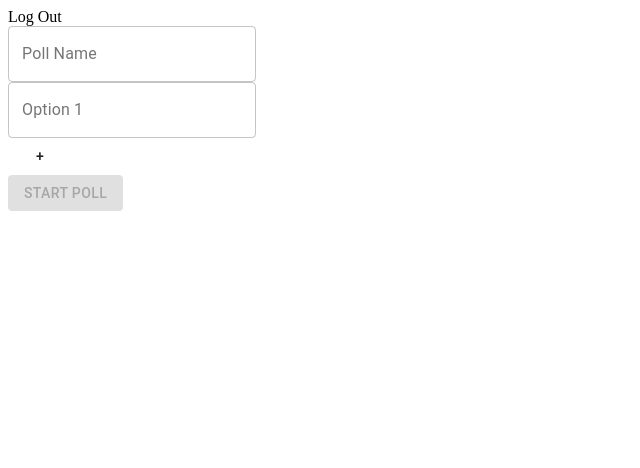
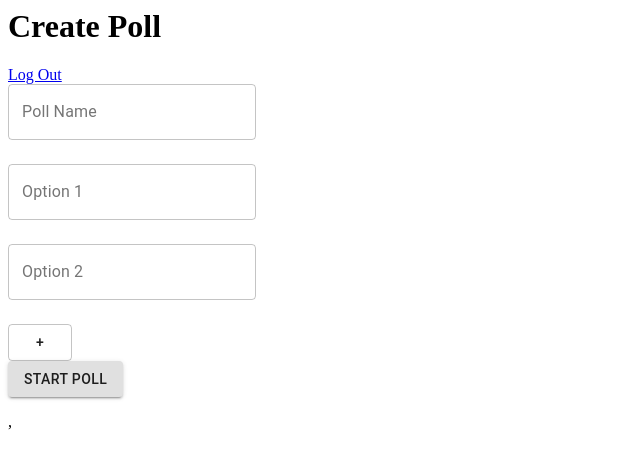
Before and after one commit to Axolotl-Rank-Choiced-Voting/pollr, a React app: page /landing in a window 1280 px wide. Shown: the top 468 px of the page, without its empty margins (0-640 px from the left). Built offline with nearby package versions, Linux system fonts and the light colour scheme.

Commit message:
Frontend commit
Co-authored-by: Michael <michaelweberjr@users.noreply.github.com>

```diff
--- a/client/App.jsx
+++ b/client/App.jsx
@@ -1,14 +1,19 @@
 import React from 'react';
+import { Route, Switch } from 'react-router-dom';
 import Login from './login.jsx';
 import Landing from './landing.jsx';
 
 const Url = '';
 
 export default function App() {
-  // conditional logic to determine which page to load
+  // switch tag to determine which page to load
   return (
-    <div>
-      <Landing />
-    </div>
+    <main>
+      <Switch>
+        <Route path="/" component={ Login } exact />
+        {/* <Route path="/landing" component={ Landing } exact /> */}
+        <Route path="/landing" render={(props) => <Landing value="test" />} exact />
+      </Switch>
+    </main>
   );
 }
--- a/client/index.jsx
+++ b/client/index.jsx
@@ -1,9 +1,12 @@
 import { render } from 'react-dom';
+import { BrowserRouter } from 'react-router-dom';
 import React from 'react';
 import App from './App.jsx';
 
 render(
     //<App socket={socket}/>,
-    <App />,
+    <BrowserRouter>
+      <App />,
+    </BrowserRouter>,
     document.getElementById('root')
 );
--- a/client/landing.jsx
+++ b/client/landing.jsx
@@ -1,8 +1,9 @@
-import React from 'react';
+import React, { useEffect } from 'react';
 import { useState } from 'react';
 import Button from '@material-ui/core/Button';
 import TextField from '@material-ui/core/TextField';
-import Link from '@material-ui/core/Link';
+import Box from '@material-ui/core/Box';
+import { Link } from 'react-router-dom';
 
 /*
 Landing page accessible only to logged in user
@@ -10,30 +11,64 @@ Contains poll creation options
 *Stretch Goal: view past poll history
 */
 
-export default function Landing() {
+export default function Landing(props) {
+  //console.log('props: ', props);
+  // poll title
   const [pollName, setPollName] = useState("");
-  // placeholder for poll option state
-  const [optionName, setOptionName] = useState("");
+  // total number of poll candidates
+  let [totalOptions, setTotalOptions] = useState(2);
+  // names of poll candidates
+  let [optionNames, setOptionNames] = useState(['Option 1', 'Option 2']);
 
-  // validate that at least two options have been filled out
+  // validate that at least two poll candidates exist
   function validateForm() {
-    //return totalOptions > 2;
+    return totalOptions >= 2;
   }
 
   function handleSubmit(event) {
     event.preventDefault();
   }
 
+  const optionsArray = [];
+
+  for (let i = 0; i < totalOptions; i += 1) {
+    let deleteIcon = totalOptions > 2 ? true : false;
+    optionsArray.push(
+      <Box mb={3}>
+        <div>
+          <TextField
+            key={[i]}
+            type="text"
+            onChange={(e) => {
+              optionNames[`${i}`] = e.target.value;
+              setOptionNames(optionNames);
+            }}
+            label={`Option ${i + 1}`}
+            variant="outlined"
+          />
+        </div>
+      </Box>
+    )
+  }
+
+  // websocket logic goes here?
+  // useEffect(() => {
+
+  // });
+
   return (
     <div>
+      <h1>Create Poll</h1>
       <div>
-      <Link href="#" color="inherit">
+      <a href="#">
         Log Out
-      </Link>
+      </a>
       </div>
       <form>
+        <Box mb={3}>
           <div>
             <TextField
+              id='pollname'
               onSubmit={handleSubmit}
               type="text"
               value={pollName}
@@ -42,18 +77,12 @@ export default function Landing() {
               variant="outlined"
             />
           </div>
-        <div>
-          <TextField
-            type="text"
-            value={optionName}
-            onChange={(e) => setOptionName(e.target.value)}
-            label="Option 1"
-            variant="outlined"
-          />
-        </div>
+        </Box>
+        { [optionsArray] }
         <div>
           <Button
-            onClick={() => {alert('clicked')}}
+            onClick={() => {setTotalOptions(totalOptions += 1)}}
+            variant="outlined"
           >
             +
           </Button>
--- a/client/login.jsx
+++ b/client/login.jsx
@@ -2,11 +2,12 @@ import React from 'react';
 import { useState } from 'react';
 import Button from '@material-ui/core/Button';
 import TextField from '@material-ui/core/TextField';
-import Link from '@material-ui/core/Link';
+import Box from '@material-ui/core/Box';
+import { Link } from 'react-router-dom';
 
 /*
-Login page allows user to log in, or redirects them to
-the sign up page
+Login page allows user to log in, or allows them to
+navigate to the sign up page
 */
 
 export default function Login() {
@@ -24,6 +25,8 @@ export default function Login() {
 
   return (
     <form>
+      <h1>Log In</h1>
+      <Box mb={3}>
         <div>
           <TextField
             onSubmit={handleSubmit}
@@ -34,6 +37,8 @@ export default function Login() {
             variant="outlined"
           />
         </div>
+      </Box>
+      <Box mb={3}>
         <div>
           <TextField
             type="password"
@@ -43,10 +48,13 @@ export default function Login() {
             variant="outlined"
           />
         </div>
-      <Link href="#" color="inherit">
+      </Box>
+      <a href="#">
         Sign Up
-      </Link>
+      </a>
       <Button
+        component={Link}
+        to="/landing"
         type="submit"
         disabled={!validateForm()}
         variant="contained"
--- a/package.json
+++ b/package.json
@@ -16,7 +16,8 @@
     "@material-ui/core": "^4.11.4",
     "concurrently": "^6.2.0",
     "react": "^16.12.0",
-    "react-dom": "^16.12.0"
+    "react-dom": "^16.12.0",
+    "react-router-dom": "^5.2.0"
   },
   "devDependencies": {
     "@babel/core": "^7.7.2",
```
Also changed, not shown: client/Vote.jsx (added, +21 -0 lines). Lines whose indentation alone changed are shown as unchanged.
